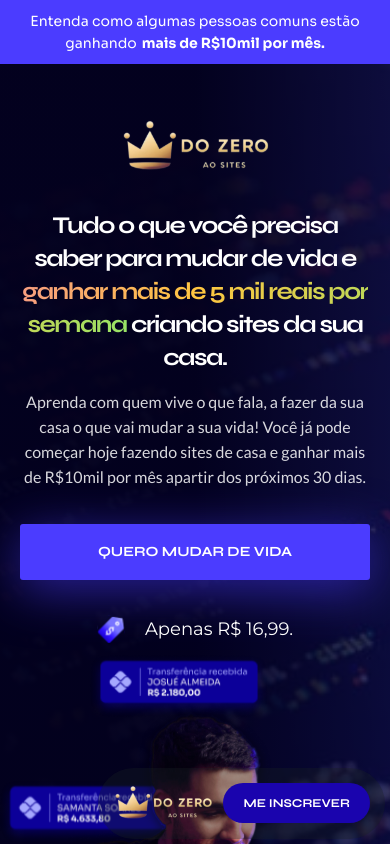
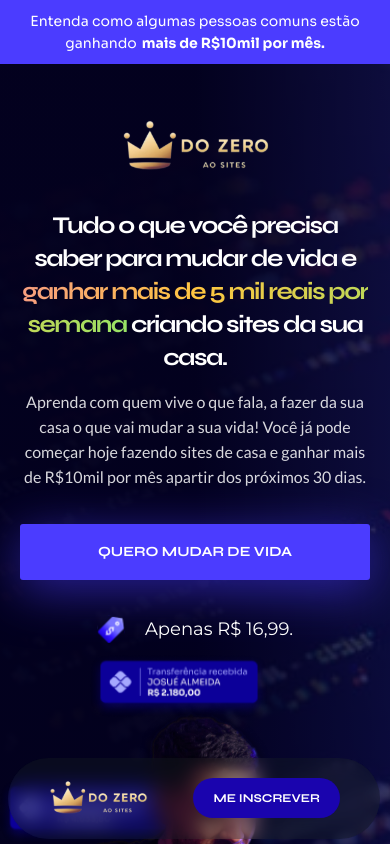
Before and after one commit to CaikeM10/Landing-Page-Mentoria, a Next.js app: page / in a window 390 px wide. Shown: the top 844 px of the page. Built offline with nearby package versions, Linux system fonts and the light colour scheme.

Commit message:
fix: fixed footer

```diff
--- a/src/components/StickFooter/styles.module.scss
+++ b/src/components/StickFooter/styles.module.scss
@@ -5,13 +5,12 @@
   z-index: 1000;
   border-radius: 200px 200px 200px 200px;
   background: #19222357;
+  backdrop-filter: blur(10px);
   padding-block: 20px;
   padding-inline: 20px;
   @media screen and (max-width: 768px) {
     bottom: 5px;
-    right: 5px;
-    padding-block: 15px;
-    padding-inline: 15px;
+    right: 10px;
   }
 }
 
@@ -20,7 +19,8 @@
   gap: 20px;
   align-items: center;
   @media screen and (max-width: 768px) {
-    gap: 10px;
+    gap: 45px;
+    padding-inline: 20px;
   }
   img {
     width: 150px;
```
